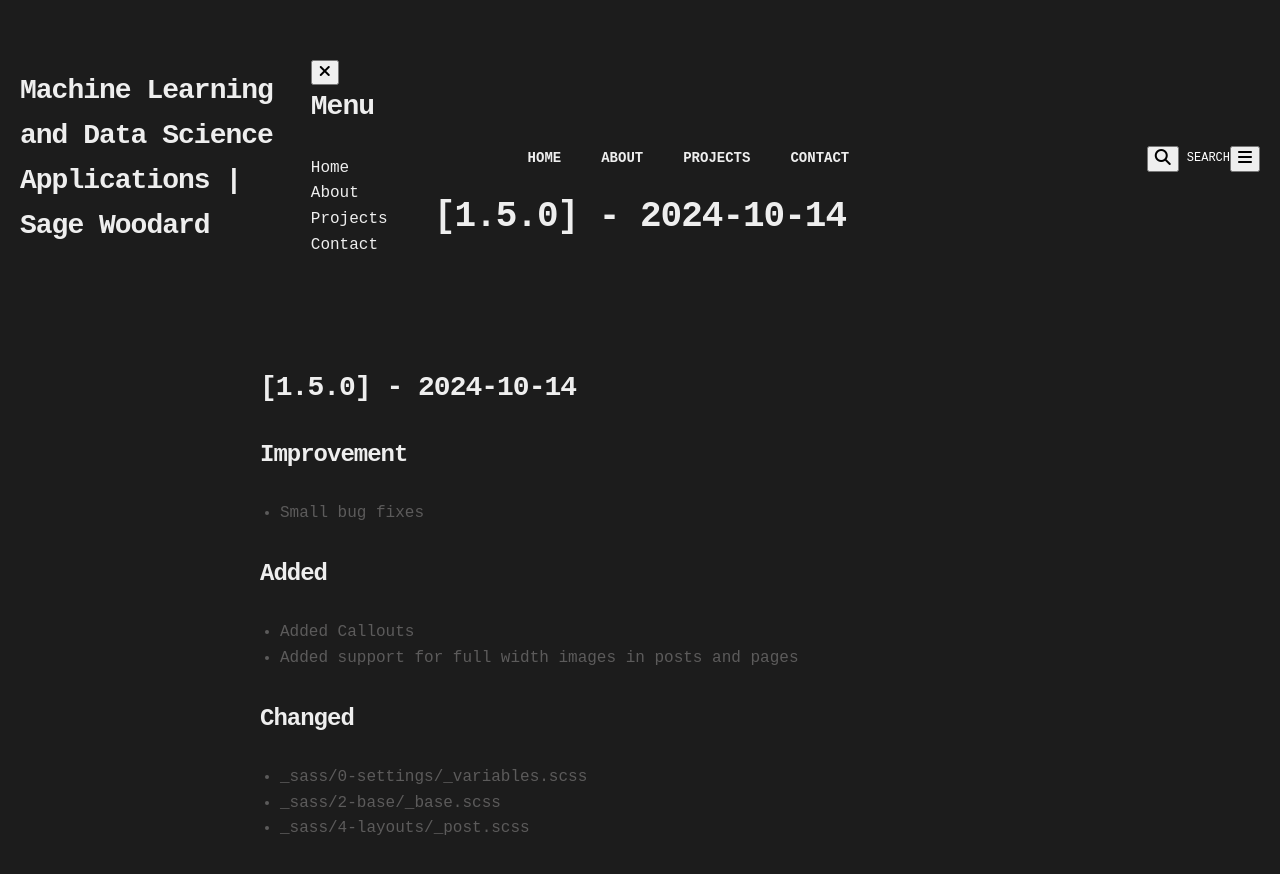
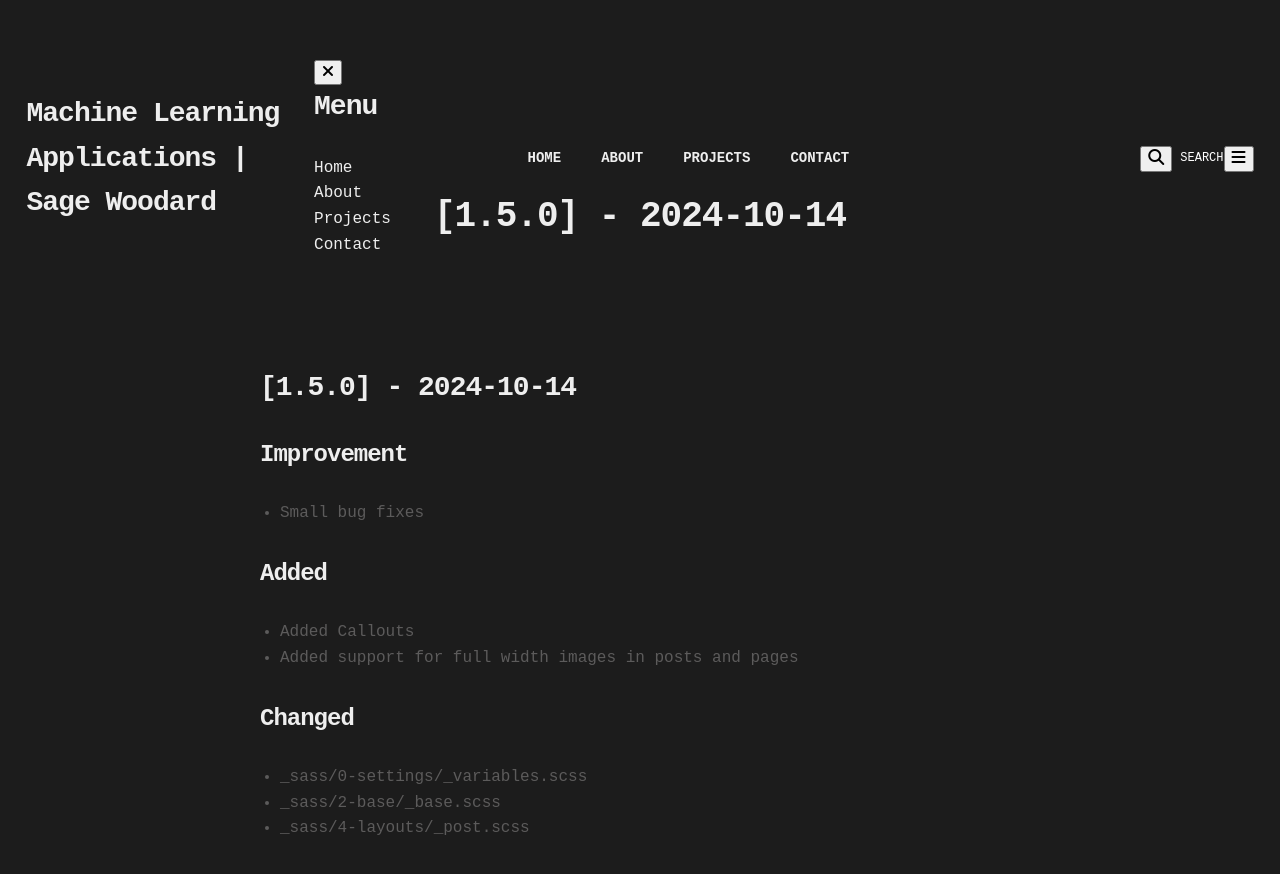
Before and after one commit to sagewoodard/sagewoodard.github.io, a Jekyll site: the page built from CHANGELOG.md, in a window 1280 px wide and 900 px high. Shown: the top 874 px of the window. Built offline with Jekyll 4.4.1, drawn with Linux system fonts in a browser that asks for light colours; our own code applies the rules of GitHub Pages for plain Markdown files.

Commit message:
Updated title

```diff
--- a/_config.yml
+++ b/_config.yml
@@ -4,7 +4,7 @@
 baseurl: "" # The subpath of your site, e.g., /blog
 url: "https://sagewoodard.github.io" # Your GitHub Pages URL
 
-title: "Machine Learning and Data Science Applications | Sage Woodard"
+title: "Machine Learning Applications | Sage Woodard"
 description: "Showcasing projects in machine learning, data science, and AI."
 
 favicon: /images/favison.png
```
